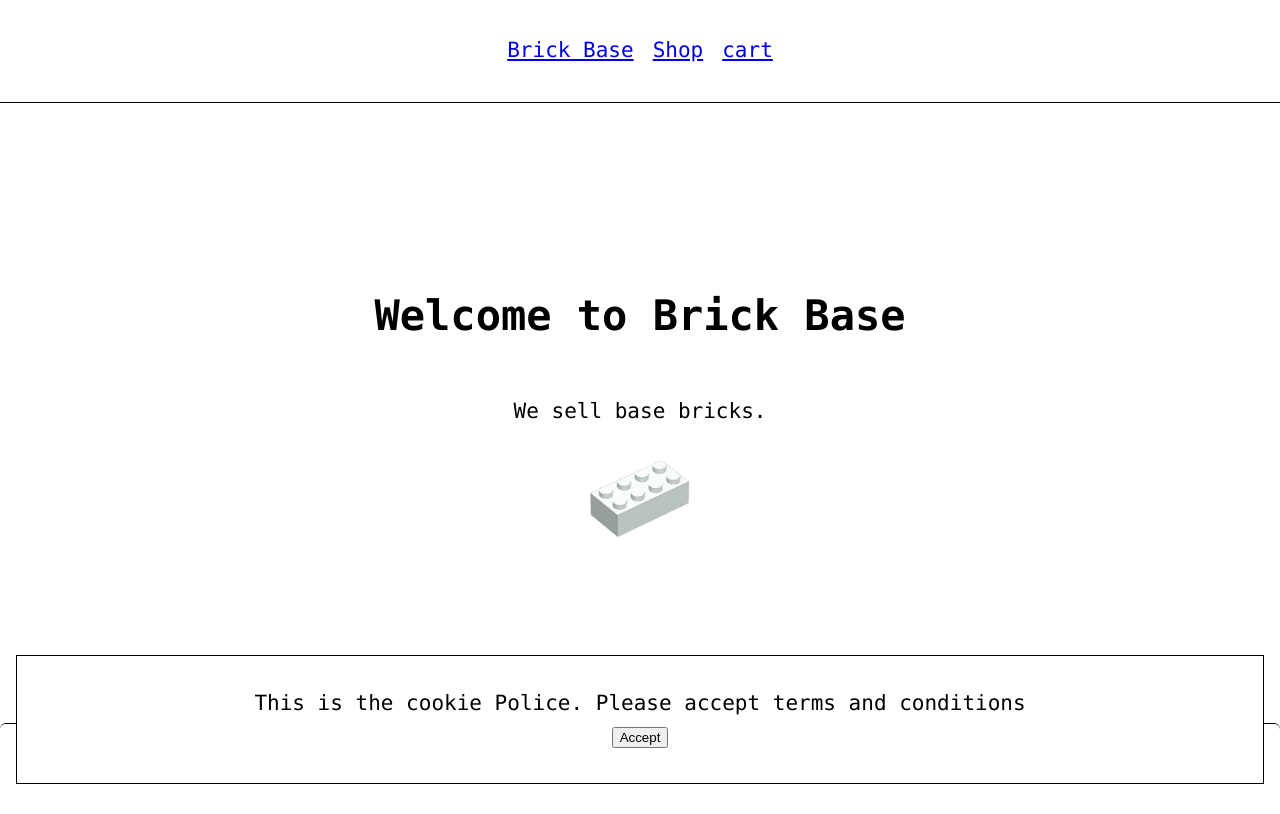
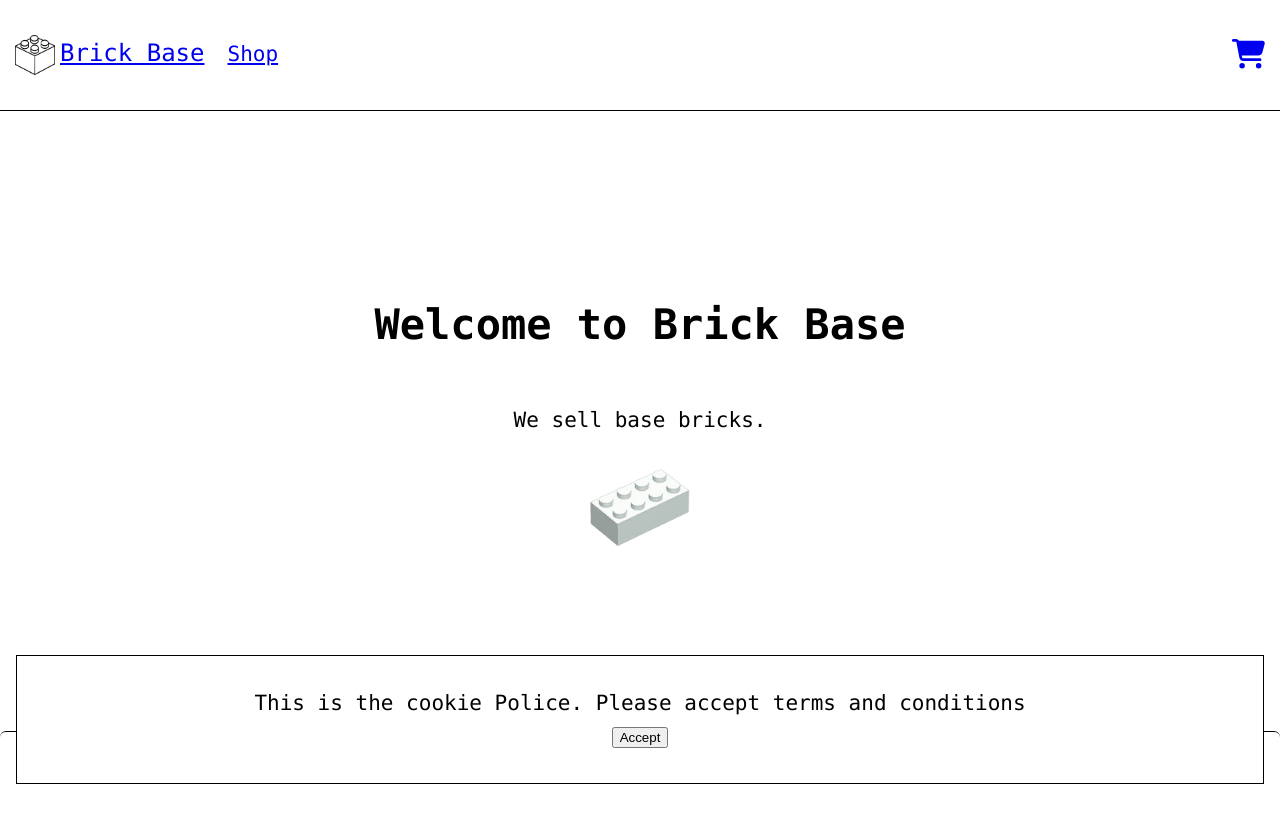
Before and after one commit to KatharinaSimma/nextjs-ecommerce-store, a Next.js app: page / in a window 1280 px wide. Built offline with nearby package versions, Linux system fonts and the light colour scheme.

Commit message:
Add icons and logo

```diff
--- a/app/Header.js
+++ b/app/Header.js
@@ -1,3 +1,6 @@
+import { faCartShopping } from '@fortawesome/free-solid-svg-icons';
+import { FontAwesomeIcon } from '@fortawesome/react-fontawesome';
+import Image from 'next/image';
 import Link from 'next/link';
 import styles from './Header.module.scss';
 
@@ -5,14 +8,32 @@ export default function Header() {
   return (
     <header className={styles.header}>
       <nav>
-        <div>
-          <Link href="/">Brick Base</Link>
+        <div className={styles.navLeft}>
+          <Link href="/">
+            <Image
+              src="/logo.png"
+              width={40}
+              height={40}
+              className={styles.logo}
+            />
+          </Link>
+          <Link
+            href="/"
+            style={{
+              marginLeft: '5px',
+              marginRight: '10px',
+              fontSize: '1.5rem',
+            }}
+          >
+            Brick Base{' '}
+          </Link>
           <Link href="/shop" data-test-id="products-link">
             Shop
           </Link>
-
-          <Link href="/cart">cart</Link>
         </div>
+        <Link href="/cart">
+          <FontAwesomeIcon icon={faCartShopping} className={styles.icon} />
+        </Link>
       </nav>
     </header>
   );
--- a/app/Header.module.scss
+++ b/app/Header.module.scss
@@ -8,6 +8,10 @@
     margin: 20px 0;
     padding: 15px;
     display: flex;
+    justify-content: center;
+    align-items: flex-end;
+    gap: 20px;
+    width: 100%;
 
     & a + a,
     span + a {
@@ -17,7 +21,20 @@
     & div {
       margin-right: auto;
       display: flex;
-      gap: 6px;
+      align-items: baseline;
+      // gap: 6px;
+    }
+
+    .navLeft {
+      display: flex;
+    }
+
+    .icon {
+      height: 1.4em;
+      // vertical-align: middle;
+    }
+    .logo {
+      vertical-align: middle;
     }
   }
 }
--- a/package.json
+++ b/package.json
@@ -10,6 +10,10 @@
     "lint": "next lint"
   },
   "dependencies": {
+    "@fortawesome/fontawesome-svg-core": "^6.2.1",
+    "@fortawesome/free-brands-svg-icons": "^6.2.1",
+    "@fortawesome/free-solid-svg-icons": "^6.2.1",
+    "@fortawesome/react-fontawesome": "^0.2.0",
     "js-cookie": "^3.0.1",
     "next": "13.1.6",
     "patch-package": "^6.5.1",
```
Also changed, not shown: pages/.app.js (added), public/logo.png (added), 1 other file (tests, documents, lock files or other folders).
